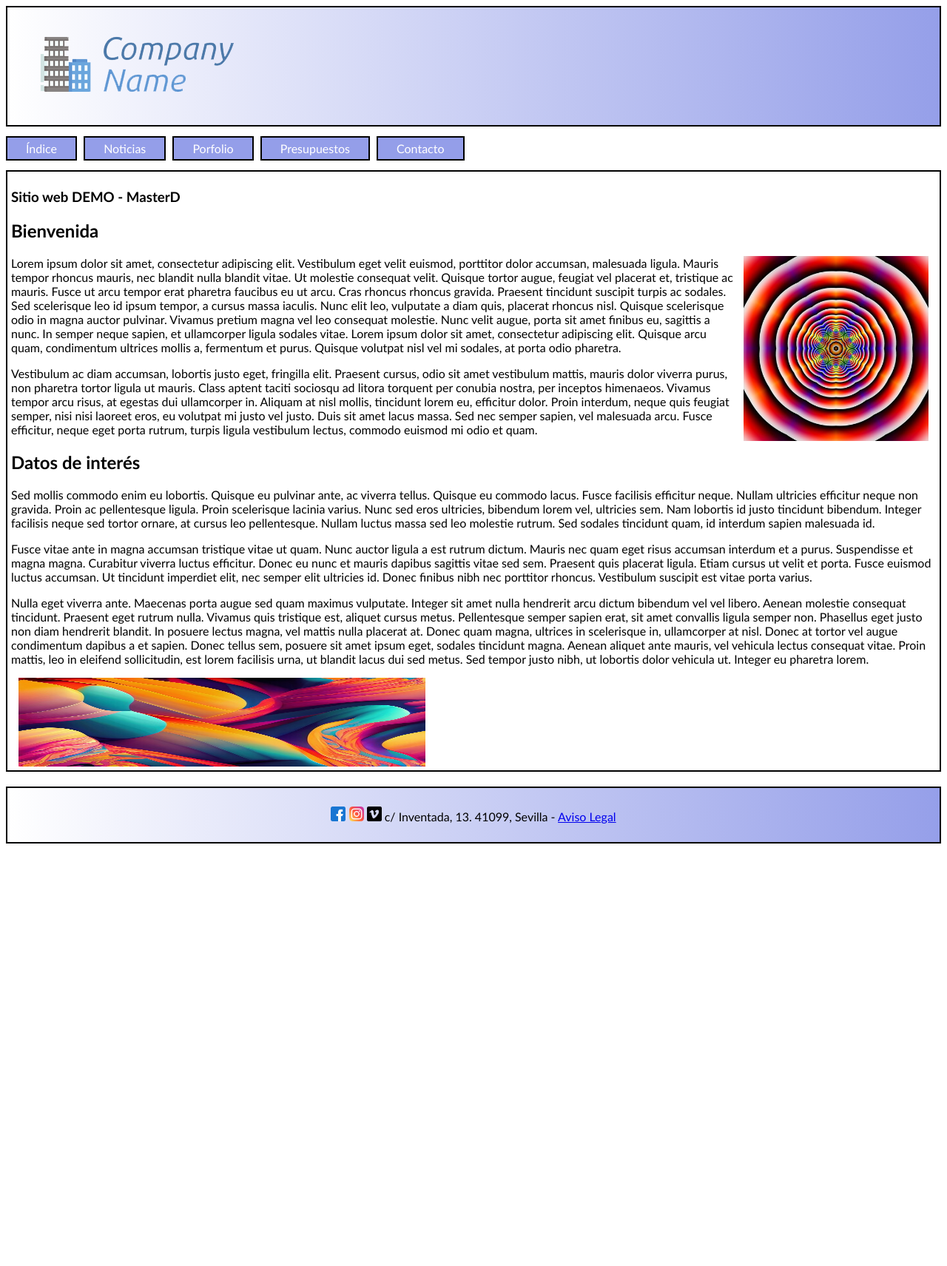
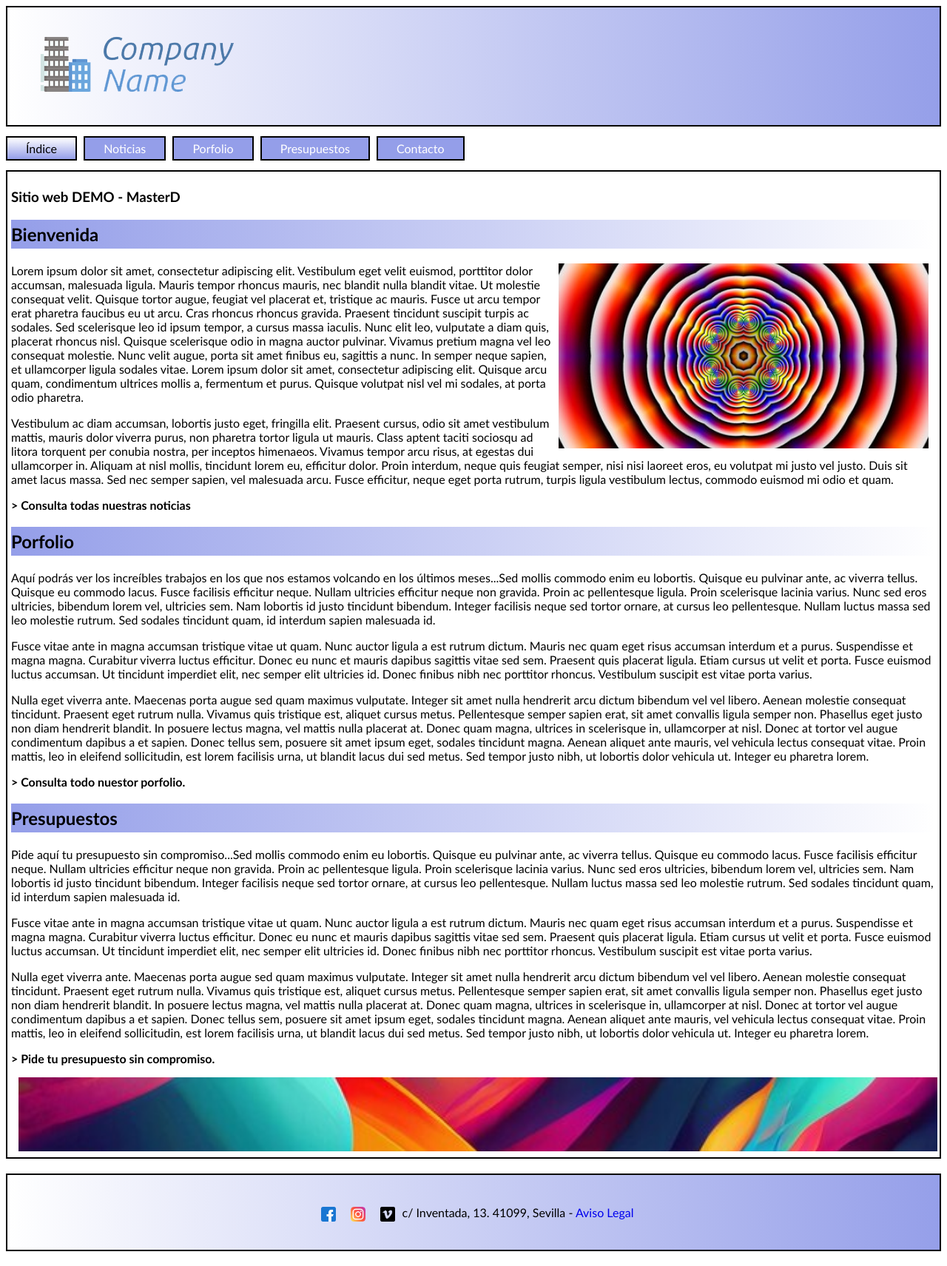
Before and after one commit to israel-fj/israel-fj-v2.github.io, a plain HTML site: page index.html in a window 1280 px wide. Shown: the whole page at 74% size. Before the commit the page ends 1160 px from the top, so only its background shows below. Drawn offline with Linux system fonts and the light colour scheme.

Commit message:
todo mejorado

```diff
--- a/estilos/estilos.css
+++ b/css/estilos.css
@@ -1,5 +1,11 @@
 *{
 	font-family: Trebuchet MS;
+}
+a{
+	text-decoration: none;
+}
+a:hover{
+	text-decoration: underline;
 }
 .cabecera{
 	border: 2px solid #000;
@@ -16,11 +22,11 @@ nav {
 	margin-top: 20px;
 	margin-bottom: 20px;
 }
-article a{
+.noticias a{
 	text-decoration: none;
 	color: #959fe9;
 }
-article a:hover{
+.noticias a:hover{
 	text-decoration: underline;
 	color: #000;
 }
@@ -59,18 +65,51 @@ article a:hover{
 }
 .div_menu a:hover{
 	background: linear-gradient(to bottom, transparent, #949ee9);
+	color: #000;
 }
-.div_menu a:active{
-	background: linear-gradient(to bottom, transparent, #949ee9)!important;
+.div_menu .activo{
+	background: linear-gradient(to bottom, transparent, #949ee9);
+	color: #000;
 }
 section{
 	border: 2px solid #000;
 	padding: 5px;
 	margin-top: 20px;
 	margin-bottom: 20px;
+	min-height: 60vh;
 }
 section img{
 	margin: 0px 10px 0px 10px;
+}
+
+article h2{
+	padding-top: 5px;
+	padding-bottom: 5px;
+	background: linear-gradient(to left, transparent, #949ee9);
+}
+
+
+.bloque1{
+	min-height: 250px;
+}
+.bloque1 a{
+	color: #000;
+	font-weight: bold;
+}
+.bloque1 img{
+	float: right;
+	width: 500px;
+	height: 250px;
+	object-fit: cover;
+}
+.bloque2 a{
+	color: #000;
+	font-weight: bold;
+}
+.bloque2 img{
+	width: 97vw;
+	height: 100px;;
+	object-fit: cover;
 }
 
 .contacto{
@@ -102,7 +141,26 @@ section img{
 	align-content: center;
 }
 
+/* Estilo básico para el formulario */
+form {
+	max-width: 500px;
+	margin: 0 auto; /* Centra el formulario en la página */
+	padding: 20px;
+	border: 1px solid #ccc;
+	background-color: #f9f9f9;
+}
 
+/* Asegura que los elementos estén en bloque y apilados */
+label,
+input,
+textarea,
+button {
+	width: 100%;  /* Asegura que los elementos ocupen todo el ancho disponible */
+	margin-bottom: 15px; /* Espacio entre los campos */
+}
+input[type="checkbox"] {
+	width: auto;
+}
 
 
 footer{
@@ -112,8 +170,14 @@ footer{
 	text-align: center;
 	margin-top: 20px;
 	margin-bottom: 20px;
+	display: flex;
+	align-items: flex-end;
+    align-content: flex-end;
+    justify-content: center;
 }
 footer img{
+	align-items: center;
 	width: 20px;
 	height: 20px;
+	padding: 10px;
 }
--- a/index.html
+++ b/index.html
@@ -11,7 +11,7 @@
 <meta name="revisit-after" content="2 days" />
 <meta name="category" content="Prácticas" />
 <!-- Declaración de fichero de estilos -->
-<link rel="stylesheet" type="text/css" href="estilos/estilos.css">
+<link rel="stylesheet" type="text/css" href="css/estilos.css">
 <title>Práctica 4 - Sitio Web</title>
 </head>
 <body>
@@ -23,7 +23,7 @@
 <!--Div que contiene el menú-->
  	<div class="div_menu">
 		<span class="botonin">
-		<a href="index.html" class="div_menu">Índice</a>
+		<a href="index.html" class="div_menu activo">Índice</a>
 		</span>
 		<span class="boton">
 		<a href="noticias.html" class="div_menu">Noticias</a>
@@ -45,28 +45,34 @@
 <article>
 	<h1>Sitio web DEMO - MasterD</h1></div>
 <h2>Bienvenida</h2>
-
- <img src="img/imagen1.jpg" height="250px" align="right">
+	<div class="bloque1">
+		<img src="img/imagen1.jpg" width="450px" height="450px">
 		<p>Lorem ipsum dolor sit amet, consectetur adipiscing elit. Vestibulum eget velit euismod, porttitor dolor accumsan, malesuada ligula. Mauris tempor rhoncus mauris, nec blandit nulla blandit vitae. Ut molestie consequat velit. Quisque tortor augue, feugiat vel placerat et, tristique ac mauris. Fusce ut arcu tempor erat pharetra faucibus eu ut arcu. Cras rhoncus rhoncus gravida. Praesent tincidunt suscipit turpis ac sodales. Sed scelerisque leo id ipsum tempor, a cursus massa iaculis. Nunc elit leo, vulputate a diam quis, placerat rhoncus nisl. Quisque scelerisque odio in magna auctor pulvinar. Vivamus pretium magna vel leo consequat molestie. Nunc velit augue, porta sit amet finibus eu, sagittis a nunc. In semper neque sapien, et ullamcorper ligula sodales vitae. Lorem ipsum dolor sit amet, consectetur adipiscing elit. Quisque arcu quam, condimentum ultrices mollis a, fermentum et purus. Quisque volutpat nisl vel mi sodales, at porta odio pharetra.</p>
-
 		<p>Vestibulum ac diam accumsan, lobortis justo eget, fringilla elit. Praesent cursus, odio sit amet vestibulum mattis, mauris dolor viverra purus, non pharetra tortor ligula ut mauris. Class aptent taciti sociosqu ad litora torquent per conubia nostra, per inceptos himenaeos. Vivamus tempor arcu risus, at egestas dui ullamcorper in. Aliquam at nisl mollis, tincidunt lorem eu, efficitur dolor. Proin interdum, neque quis feugiat semper, nisi nisi laoreet eros, eu volutpat mi justo vel justo. Duis sit amet lacus massa. Sed nec semper sapien, vel malesuada arcu. Fusce efficitur, neque eget porta rutrum, turpis ligula vestibulum lectus, commodo euismod mi odio et quam.</p>
-
-<h2>Datos de interés</h2>
-
-<p>Sed mollis commodo enim eu lobortis. Quisque eu pulvinar ante, ac viverra tellus. Quisque eu commodo lacus. Fusce facilisis efficitur neque. Nullam ultricies efficitur neque non gravida. Proin ac pellentesque ligula. Proin scelerisque lacinia varius. Nunc sed eros ultricies, bibendum lorem vel, ultricies sem. Nam lobortis id justo tincidunt bibendum. Integer facilisis neque sed tortor ornare, at cursus leo pellentesque. Nullam luctus massa sed leo molestie rutrum. Sed sodales tincidunt quam, id interdum sapien malesuada id.</p>
-
+		<p><a href="noticias.html"> > Consulta todas nuestras noticias</a></p>
+	</div>
+<h2>Porfolio</h2>
+	<div class="bloque2">
+		<p>Aquí podrás ver los increíbles trabajos en los que nos estamos volcando en los últimos meses...Sed mollis commodo enim eu lobortis. Quisque eu pulvinar ante, ac viverra tellus. Quisque eu commodo lacus. Fusce facilisis efficitur neque. Nullam ultricies efficitur neque non gravida. Proin ac pellentesque ligula. Proin scelerisque lacinia varius. Nunc sed eros ultricies, bibendum lorem vel, ultricies sem. Nam lobortis id justo tincidunt bibendum. Integer facilisis neque sed tortor ornare, at cursus leo pellentesque. Nullam luctus massa sed leo molestie rutrum. Sed sodales tincidunt quam, id interdum sapien malesuada id.</p>
 		<p>Fusce vitae ante in magna accumsan tristique vitae ut quam. Nunc auctor ligula a est rutrum dictum. Mauris nec quam eget risus accumsan interdum et a purus. Suspendisse et magna magna. Curabitur viverra luctus efficitur. Donec eu nunc et mauris dapibus sagittis vitae sed sem. Praesent quis placerat ligula. Etiam cursus ut velit et porta. Fusce euismod luctus accumsan. Ut tincidunt imperdiet elit, nec semper elit ultricies id. Donec finibus nibh nec porttitor rhoncus. Vestibulum suscipit est vitae porta varius.</p>
-
 		<p>Nulla eget viverra ante. Maecenas porta augue sed quam maximus vulputate. Integer sit amet nulla hendrerit arcu dictum bibendum vel vel libero. Aenean molestie consequat tincidunt. Praesent eget rutrum nulla. Vivamus quis tristique est, aliquet cursus metus. Pellentesque semper sapien erat, sit amet convallis ligula semper non. Phasellus eget justo non diam hendrerit blandit. In posuere lectus magna, vel mattis nulla placerat at. Donec quam magna, ultrices in scelerisque in, ullamcorper at nisl. Donec at tortor vel augue condimentum dapibus a et sapien. Donec tellus sem, posuere sit amet ipsum eget, sodales tincidunt magna. Aenean aliquet ante mauris, vel vehicula lectus consequat vitae. Proin mattis, leo in eleifend sollicitudin, est lorem facilisis urna, ut blandit lacus dui sed metus. Sed tempor justo nibh, ut lobortis dolor vehicula ut. Integer eu pharetra lorem.</p>
-
-<img src="img/imagen2.jpg" width="550" height="120" align="center">
+		<p><a href="porfolio.html"> > Consulta todo nuestor porfolio.</a></p>
+	</div>
+	<h2>Presupuestos</h2>
+		<div class="bloque2">
+			<p>Pide aquí tu presupuesto sin compromiso...Sed mollis commodo enim eu lobortis. Quisque eu pulvinar ante, ac viverra tellus. Quisque eu commodo lacus. Fusce facilisis efficitur neque. Nullam ultricies efficitur neque non gravida. Proin ac pellentesque ligula. Proin scelerisque lacinia varius. Nunc sed eros ultricies, bibendum lorem vel, ultricies sem. Nam lobortis id justo tincidunt bibendum. Integer facilisis neque sed tortor ornare, at cursus leo pellentesque. Nullam luctus massa sed leo molestie rutrum. Sed sodales tincidunt quam, id interdum sapien malesuada id.</p>
+			<p>Fusce vitae ante in magna accumsan tristique vitae ut quam. Nunc auctor ligula a est rutrum dictum. Mauris nec quam eget risus accumsan interdum et a purus. Suspendisse et magna magna. Curabitur viverra luctus efficitur. Donec eu nunc et mauris dapibus sagittis vitae sed sem. Praesent quis placerat ligula. Etiam cursus ut velit et porta. Fusce euismod luctus accumsan. Ut tincidunt imperdiet elit, nec semper elit ultricies id. Donec finibus nibh nec porttitor rhoncus. Vestibulum suscipit est vitae porta varius.</p>
+			<p>Nulla eget viverra ante. Maecenas porta augue sed quam maximus vulputate. Integer sit amet nulla hendrerit arcu dictum bibendum vel vel libero. Aenean molestie consequat tincidunt. Praesent eget rutrum nulla. Vivamus quis tristique est, aliquet cursus metus. Pellentesque semper sapien erat, sit amet convallis ligula semper non. Phasellus eget justo non diam hendrerit blandit. In posuere lectus magna, vel mattis nulla placerat at. Donec quam magna, ultrices in scelerisque in, ullamcorper at nisl. Donec at tortor vel augue condimentum dapibus a et sapien. Donec tellus sem, posuere sit amet ipsum eget, sodales tincidunt magna. Aenean aliquet ante mauris, vel vehicula lectus consequat vitae. Proin mattis, leo in eleifend sollicitudin, est lorem facilisis urna, ut blandit lacus dui sed metus. Sed tempor justo nibh, ut lobortis dolor vehicula ut. Integer eu pharetra lorem.</p>
+			<p><a href="presupuestos.html"> > Pide tu presupuesto sin compromiso.</a></p>
+			<img src="img/imagen2.jpg" width="625" height="625">
+		</div>
 </article>
 </section>
 <footer>
-	<a href="https://www.facebook.com" target="_blank"><img src="./img/facebook.png" alt="Facebook"></a>
-	<a href="https://www.instagram.com" target="_blank"></a><img src="./img/instagram.png" alt="Instagram"></a>
-	<a href="https://www.vimeo.com" target="_blank"></a><img src="./img/vimeo.png" alt="Vimeo"></a>
-c/ Inventada, 13. 41099, Sevilla - <a href="#">Aviso Legal</a>
+	<a href="https://www.facebook.com" target="_blank"><img src="./img/facebook.png" alt="Facebook" width="512" height="512"></a>
+	<a href="https://www.instagram.com" target="_blank"><img src="./img/instagram.png" alt="Instagram" width="512" height="512"></a>
+	<a href="https://www.vimeo.com" target="_blank"><img src="./img/vimeo.png" alt="Vimeo" width="512" height="512"></a>
+	<p>c/ Inventada, 13. 41099, Sevilla - <a href="#">Aviso Legal</a></p>
 </footer>
 </body>
 </html>
```
Also changed, not shown: contacto.html (+7 -7 lines), noticias.html (+8 -8 lines), porfolio.html (+16 -16 lines), presupuestos.html (+16 -18 lines). Lines whose indentation alone changed are shown as unchanged.
